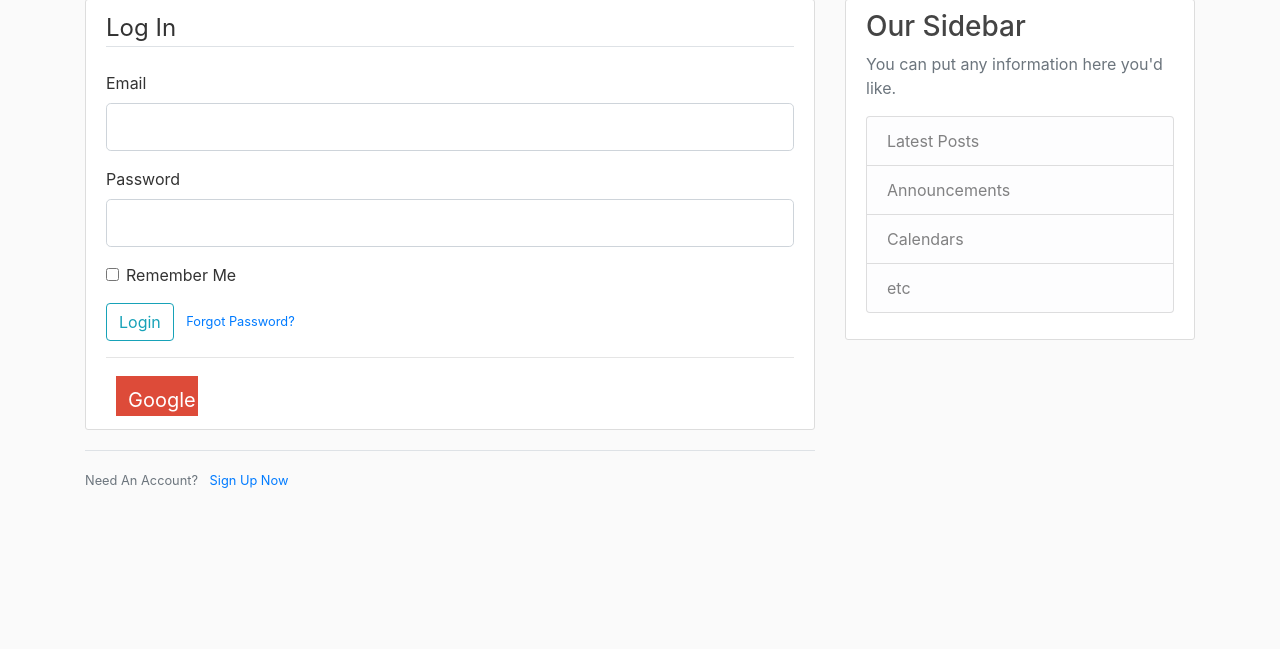
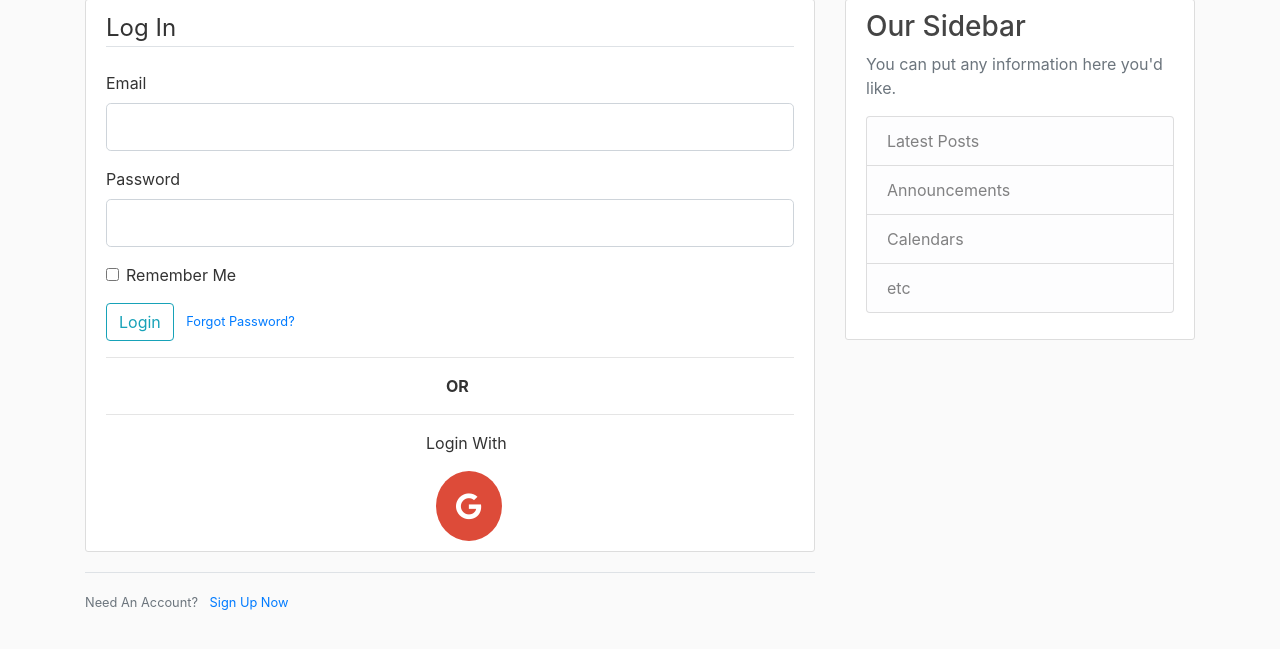
Before and after one commit to kush1307/Flask-Blog-App, a Flask app: page /login in a window 1280 px wide. Shown: the part 81-730 px from the top of the page. Run offline with Flask 2, Linux system fonts and the light colour scheme; some libraries are stand-ins or nearby versions.

Commit message:
fix: Improved Google button style.

```diff
--- a/flaskblog/templates/login.html
+++ b/flaskblog/templates/login.html
@@ -48,7 +48,10 @@
                 </small>
             </div>
             <hr>
-            <a href="{{ url_for('users.google_login') }}" style="margin-left: 10px; padding: 2px; font-size: 30px; background: #dd4b39; color: #ffffff; text-decoration: None"><span style="font-size: 20px; margin-left: 10px">Google</span></a>
+            <p style="margin-left: 340px"><b>OR</b></p>
+            <hr>
+            <p style="margin-left: 320px">Login With</p>
+            <a class="fa fa-google" href="{{ url_for('users.google_login') }}" style="margin-left: 330px; padding: 20px; font-size: 30px; background: #dd4b39; color: #ffffff; text-decoration: None; border-radius: 50%;"></a>
         </form>
     </div>
     <div class="border-top pt-3">
```
